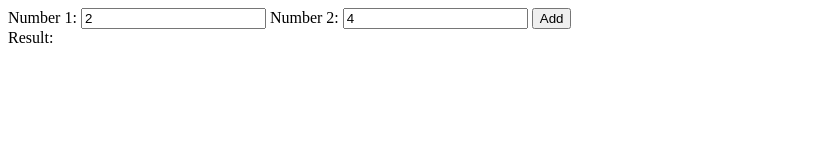
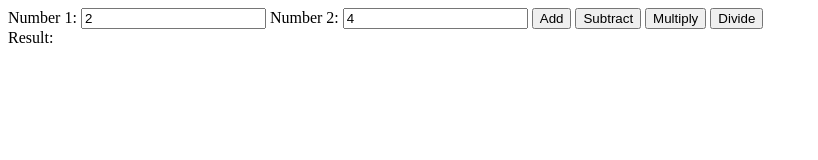
Before and after one commit to Ctbenoit60/myApp, a website: page public/calculator.html in a window 1280 px wide. Shown: the whole page, without its empty margins (0-818 px from the left). Drawn offline with Linux system fonts and the light colour scheme.

Commit message:
Lab 3:Backend Calculator (x4 Operations)

```diff
--- a/public/calculator.html
+++ b/public/calculator.html
@@ -9,18 +9,21 @@
     <label for="num2">Number 2:</label>
     <input type="number" id="num2" value="4">
 
-    <button onclick="calculate()">Add</button>
+    <button onclick="calculate('add')">Add</button>
+    <button onclick="calculate('sub')">Subtract</button>
+    <button onclick="calculate('multi')">Multiply</button>
+    <button onclick="calculate('divide')">Divide</button>
 
     <div>Result: <span id="result"></span></div>
 
     <script>
-        function calculate() {
+        function calculate(operation) {
             // Get values from input fields
             let num1 = document.getElementById("num1").value;
             let num2 = document.getElementById("num2").value;
 
-            // Make fetch request
-            fetch(`/calculator/add?num1=${num1}&num2=${num2}`)
+            // Make fetch request based on the selected operation
+            fetch(`/calculator/${operation}?num1=${num1}&num2=${num2}`)
                 .then(response => response.json())
                 .then(data => {
                     // Display result
```
